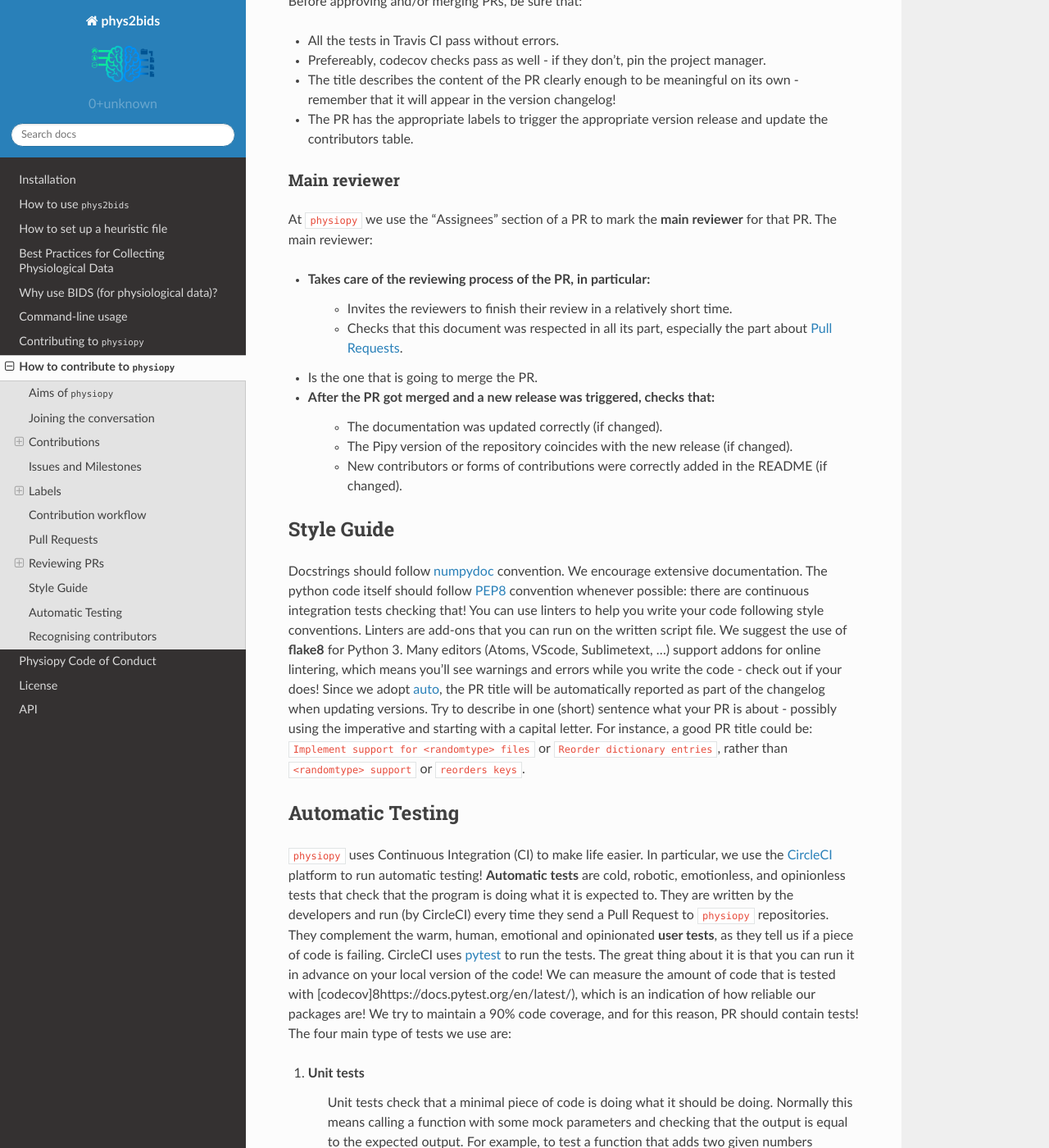
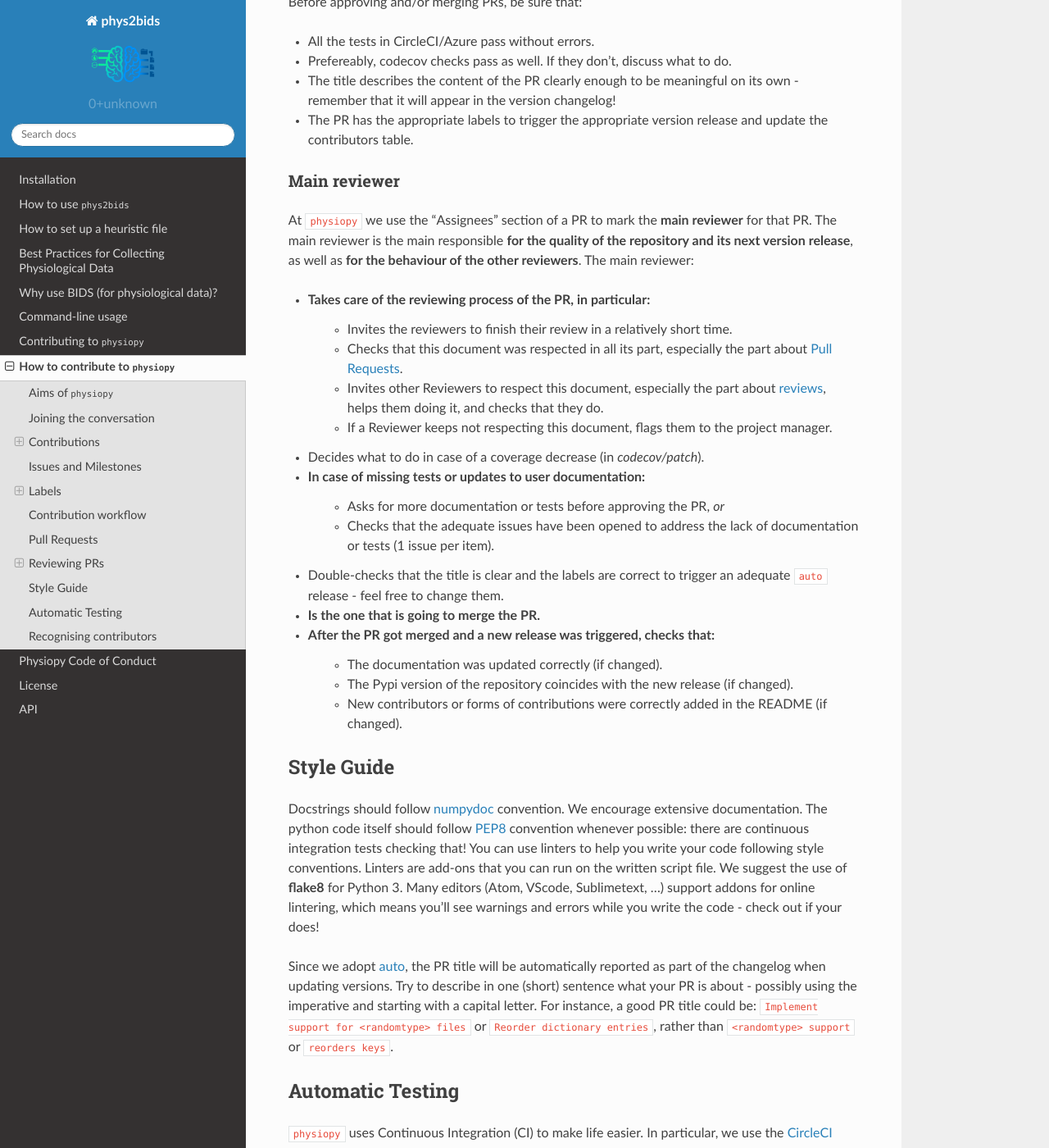
Before and after one commit to physiopy/phys2bids, a Sphinx documentation site: the page built from docs/contributorfile.rst, in a window 1280 px wide and 1400 px high, scrolled down 7566 px. Shown: the whole window at 82% size. Built offline with Sphinx 7.4.7 and the Read the Docs theme 2.0.0, drawn with Linux system fonts in a browser that asks for light colours; some of the changed text lies outside the part shown.

Commit message:
Reword and fix typos

```diff
--- a/docs/contributorfile.rst
+++ b/docs/contributorfile.rst
@@ -188,7 +188,7 @@ Contribution workflow
 There are many descriptions of a good contribution workflow out there. For instance, we suggest to have a look at `tedana's workflow <https://github.com/ME-ICA/tedana/blob/master/CONTRIBUTING.md#making-a-change>`_.
 At ``physiopy``, we follow a very similar workflow. The only three differences are:
 
-- If you see an open issue that you would like to work on, check if it is assigned. If it is, ask the assignee if they need help before starting to work on it.
+- If you see an open issue that you would like to work on, check if it is assigned. If it is, ask the assignee if they need help or want to be substituted before starting to work on it.
 - We ask you to test the code locally before merging it, and then, if possible, write some automatic tests for the code to be run in our Continuous Integration! Check the testing section below to know more.
 - We suggest opening a draft PR as soon as you can - so it’s easier for us to help you!
 
@@ -233,7 +233,7 @@ Don't merge your own pull request! That's a task for the main reviewer of your P
 
 Reviewing PRs
 -------------
-Reviewing PRs is an extremely important task in collaborative development. In fact, it is probably the task that requires the most time in the development, and it can be stressful for both the reviewer and the author. Remember that, as a PR Reviewer, you are granting that the codes works and integrates well with the rest of the repository, hence **you are responsible for the quality of the code and its next version release**. If it doesn't integrate well, later PR reviewers might have to ask for broader changes than expected.
+Reviewing PRs is an extremely important task in collaborative development. In fact, it is probably the task that requires the most time in the development, and it can be stressful for both the reviewer and the author. Remember that, as a PR Reviewer, you are granting that the codes works and integrates well with the rest of the repository, hence **you are responsible for the quality of the repository and its next version release**. If it doesn't integrate well, later PR reviewers might have to ask for broader changes than expected.
 There are many best practices to review code online, for instance `this one <https://medium.com/an-idea/the-code-review-guide-9e793edcd683>`_, but here are some good rules of thumbs that we need to follow while reviewing PRs:
 
 - Be respectful to the PR authors and be clear in what you are asking/suggesting - remember that, like you, they are contributing their spare time and doing their best job!
@@ -241,14 +241,14 @@ There are many best practices to review code online, for instance `this one <htt
 - If the PR graduated from Draft to full PR, check that it follows the sections `Pull requests <#pr>`_ and `Style Guide <#styling>`_ of these guidelines. If not, invite the author to do so before starting a review.
 - **Don't limit your review to the parts that are changed**. Look at the entire file, see if the changes fit well in it, and see if the changes are properly addressed everywhere in the code - in the documentation, in the tests, and in other functions. Sometimes the differences reported don't show the full impact of the PR in the repository!
 - Unless it's for typo fixes or similar, invite the author of the PR to make changes before actually doing them yourself. Request changes via comments or in the message board or by checking out the PR locally, making changes and then submitting a PR to the author's branch.
-- If you're reviewing documentation, build it locally with `sphinx`.
+- If you're reviewing documentation, build it locally with ``sphinx``.
 - If you're asking for changes, **don't approve the PR**. Approve it only after everything was sufficiently addressed. Someone else might merge the PR in taking your word for granted.
 - If you are the main reviewer, and the last reviewer required to approve the PR, merge the PR!
 
 Before approving and/or merging PRs, be sure that:
 
-- All the tests in Travis CI pass without errors.
-- Prefereably, codecov checks pass as well - if they don't, pin the project manager.
+- All the tests in CircleCI/Azure pass without errors.
+- Prefereably, codecov checks pass as well. If they don't, discuss what to do.
 - The title describes the content of the PR clearly enough to be meaningful on its own - remember that it will appear in the version changelog!
 - The PR has the appropriate labels to trigger the appropriate version release and update the contributors table.
 
@@ -256,17 +256,23 @@ Before approving and/or merging PRs, be sure that:
 
 Main reviewer
 ~~~~~~~~~~~~~
-At ``physiopy`` we use the "Assignees" section of a PR to mark the **main reviewer** for that PR.
+At ``physiopy`` we use the "Assignees" section of a PR to mark the **main reviewer** for that PR. The main reviewer is the main responsible **for the quality of the repository and its next version release**, as well as **for the behaviour of the other reviewers**.
 The main reviewer:
 
 - Takes care of the reviewing process of the PR, in particular:
     - Invites the reviewers to finish their review in a relatively short time.
     - Checks that this document was respected in all its part, especially the part about `Pull Requests <#pr>`_.
-
-- Is the one that is going to merge the PR.
+    - Invites other Reviewers to respect this document, especially the part about `reviews <#reviewing>`_, helps them doing it, and checks that they do.
+    - If a Reviewer keeps not respecting this document, flags them to the project manager.
+- Decides what to do in case of a coverage decrease (in *codecov/patch*).
+- In case of missing tests or updates to user documentation:
+    - Asks for more documentation or tests before approving the PR, *or*
+    - Checks that the adequate issues have been opened to address the lack of documentation or tests (1 issue per item).
+- Double-checks that the title is clear and the labels are correct to trigger an adequate ``auto`` release - feel free to change them.
+- **Is the one that is going to merge the PR.**
 - After the PR got merged and a new release was triggered, checks that:
     - The documentation was updated correctly (if changed).
-    - The Pipy version of the repository coincides with the new release (if changed).
+    - The Pypi version of the repository coincides with the new release (if changed).
     - New contributors or forms of contributions were correctly added in the README (if changed).
 
 .. _styling:
@@ -275,7 +281,8 @@ Style Guide
 -----------
 Docstrings should follow `numpydoc <https://numpydoc.readthedocs.io/en/latest/format.html>`_ convention. We encourage extensive documentation.
 The python code itself should follow `PEP8 <https://www.python.org/dev/peps/pep-0008/>`_ convention whenever possible: there are continuous integration tests checking that!
-You can use linters to help you write your code following style conventions. Linters are add-ons that you can run on the written script file. We suggest the use of **flake8** for Python 3. Many editors (Atoms, VScode, Sublimetext, ...) support addons for online lintering, which means you’ll see warnings and errors while you write the code - check out if your does!
+You can use linters to help you write your code following style conventions. Linters are add-ons that you can run on the written script file. We suggest the use of **flake8** for Python 3. Many editors (Atom, VScode, Sublimetext, ...) support addons for online lintering, which means you’ll see warnings and errors while you write the code - check out if your does!
+
 Since we adopt `auto <https://intuit.github.io/auto/home.html>`_, the PR title will be automatically reported as part of the changelog when updating versions. Try to describe in one (short) sentence what your PR is about - possibly using the imperative and starting with a capital letter. For instance, a good PR title could be: ``Implement support for <randomtype> files`` or ``Reorder dictionary entries``, rather than ``<randomtype> support`` or ``reorders keys``.
 
 .. _testing:
```
Also changed, not shown: other parts of docs/contributorfile.rst (+1 -1 lines).
